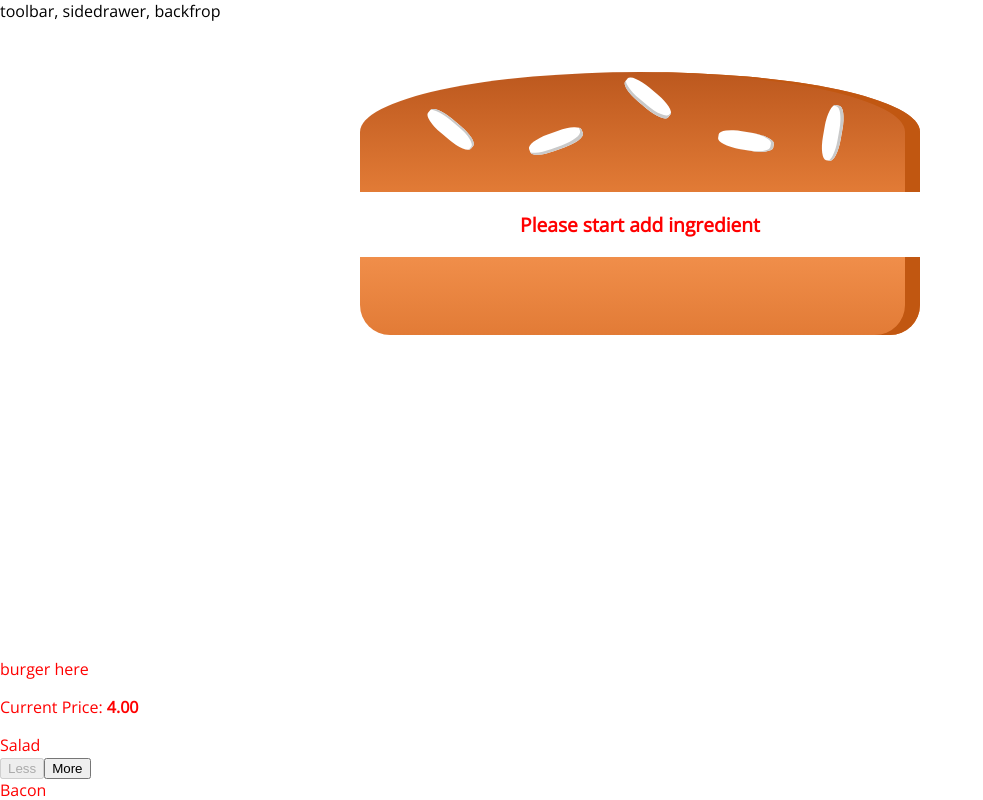
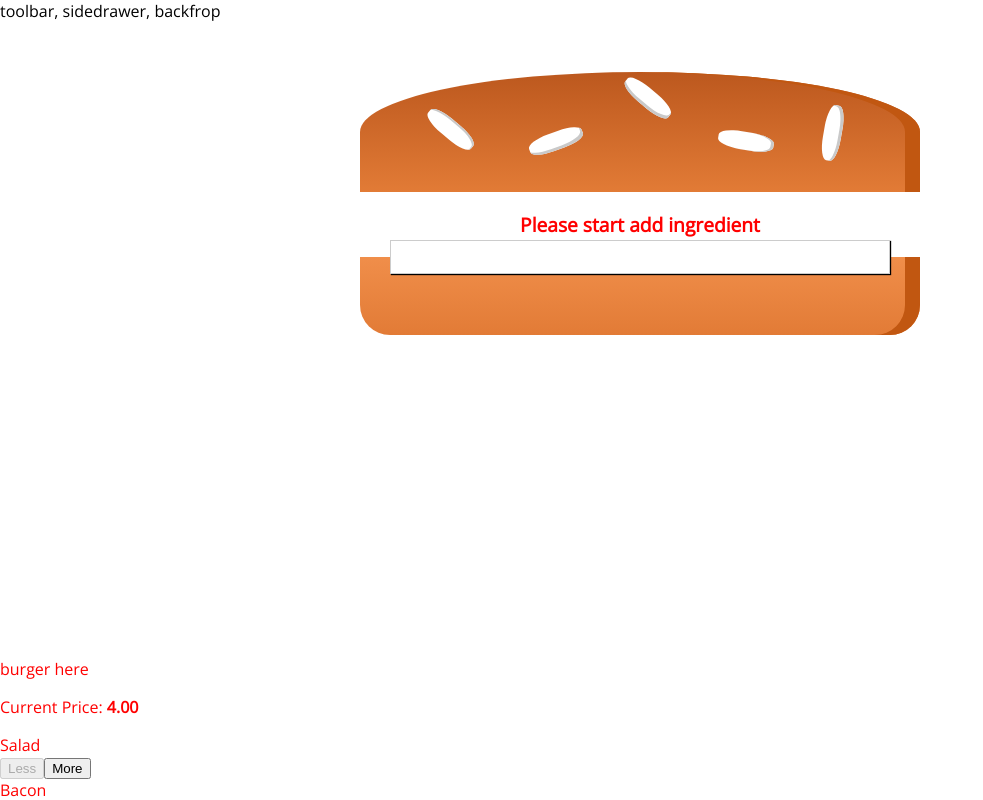
Before and after one commit to sasa-us/React-practice, a React (Create React App) app in the folder burger-builder-starting-setup/: page / in a window 1280 px wide. Shown: the top 800 px of the page, without its empty margins (0-983 px from the left). Built offline with nearby package versions, Linux system fonts and the light colour scheme.

Commit message:
fix modal bug by change {} to ()

```diff
--- a/burger-builder-starting-setup/src/components/UI/Modal/Modal.js
+++ b/burger-builder-starting-setup/src/components/UI/Modal/Modal.js
@@ -1,12 +1,13 @@
 import React from 'react';
-import classes from './Modal.css';
+import classes from './Modal.module.css';
 
+const modal = (props) => (
+    // console.log(props);
 
-const modal = (props) => {
     <div className={classes.Modal}>
         {props.children}
     </div>
-};
+);
 
 
 export default modal;
--- /dev/null
+++ b/burger-builder-starting-setup/src/components/UI/Modal/Modal.module.css
@@ -0,0 +1,20 @@
+.Modal {
+    position: fixed;
+    z-index: 500;
+    background-color: white;
+    width: 70%;
+    border: 1px solid #ccc;
+    box-shadow: 1px 1px 1px black;
+    padding: 16px;
+    left: 15%;
+    top: 30%;
+    box-sizing: border-box;
+    transition: all 0.3s ease-out;
+}
+
+@media (min-width: 600px) {
+    .Modal {
+        width: 500px;
+        left: calc(50% - 250px);
+    }
+}
--- a/burger-builder-starting-setup/src/containers/BurgerBuilder/BurgerBuilder.js
+++ b/burger-builder-starting-setup/src/containers/BurgerBuilder/BurgerBuilder.js
@@ -2,6 +2,8 @@
 import Aux from '../../hoc/Aux';
 import Burger from '../../components/Burger/Burger';
 import BuildControls from '../../components/Burger/BuildControls/BuildControls';
+import Modal from '../../components/UI/Modal/Modal';
+
 
 const INGREDIENT_PRICES = {
     salad: 0.5,
@@ -104,6 +106,7 @@
         //{salad: true, meat: false, ....}
         return (
             <Aux>
+            <Modal />
                 <Burger  ingredients={this.state.ingredients} />
                 <div>burger here</div>
                 <BuildControls
```
Also changed, not shown: burger-builder-starting-setup/src/components/UI/Modal/Modal.css (deleted).
